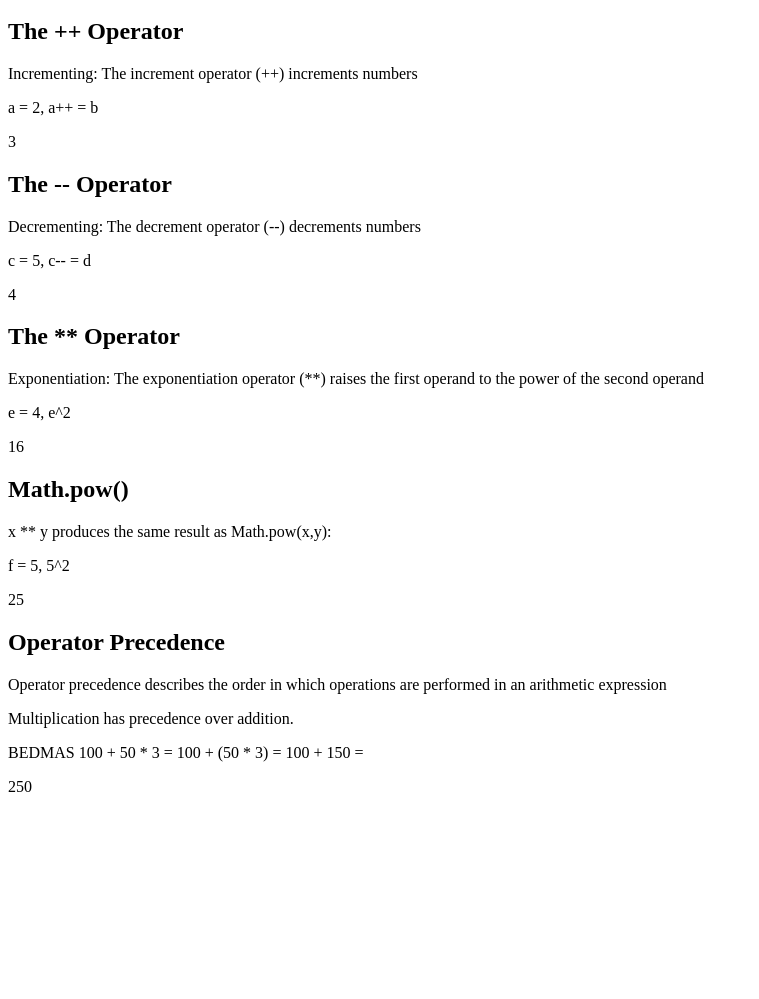
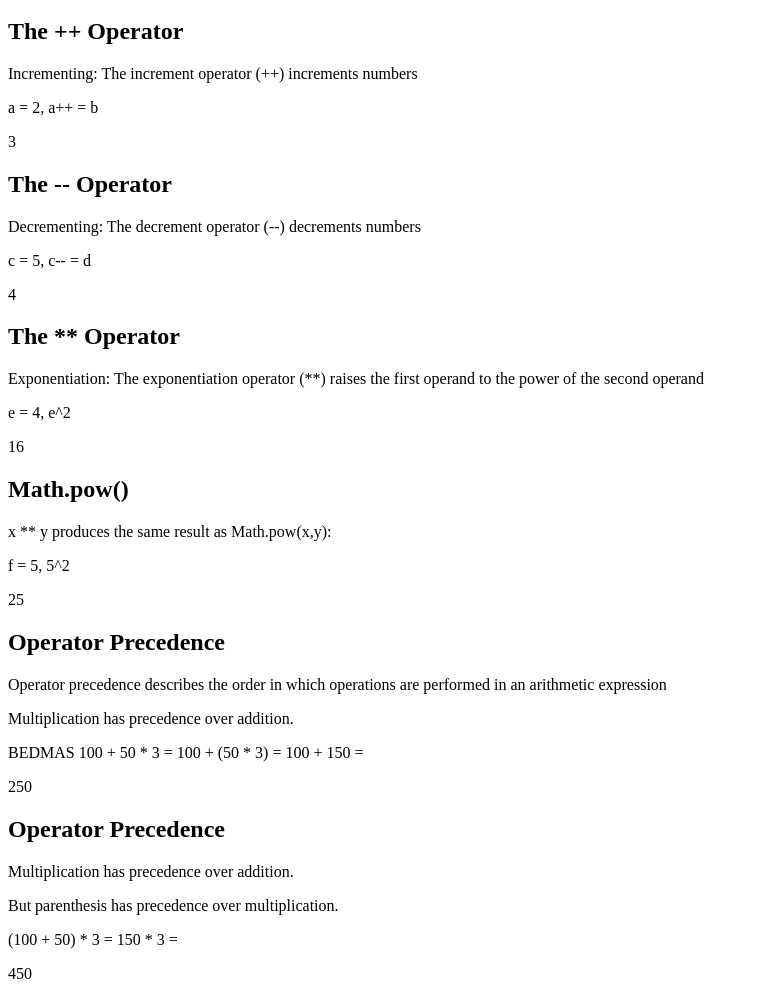
Before and after one commit to GraeyCowl/js, a plain HTML site: page inline-js/math/adv.html in a window 1280 px wide. Shown: the part 100-1099 px from the top of the page, without its empty margins (0-759 px from the left). Before the commit the page ends 912 px from the top, so only its background shows below. Drawn offline with Linux system fonts and the light colour scheme.

Commit message:
Add demo6 PEDMAS

```diff
--- a/inline-js/math/adv.html
+++ b/inline-js/math/adv.html
@@ -62,5 +62,13 @@
     document.getElementById("demo5").innerHTML = 100 + 50 * 3;
 </script>
 
+<h2>Operator Precedence</h2>
+<p>Multiplication has precedence over addition.</p>
+<p>But parenthesis has precedence over multiplication.</p>
+<p>(100 + 50) * 3 = 150 * 3 =</p>
+<p id="demo6"></p>
 
+<script>
+document.getElementById("demo6").innerHTML = (100 + 50) * 3;
+</script>
 </body>
```
